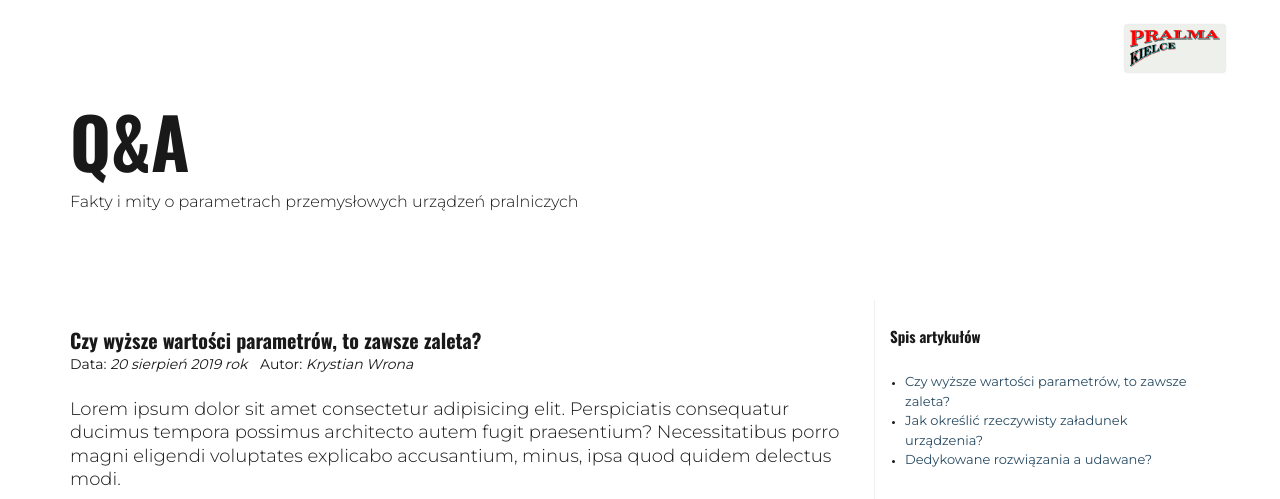
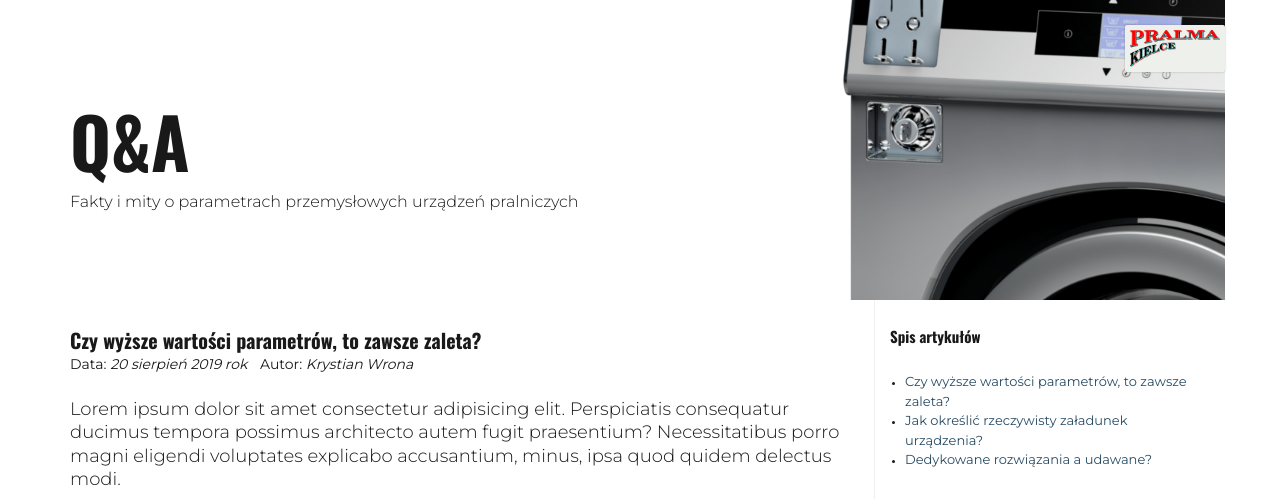
Before and after one commit to krystek77/pralma, a PHP site: page /pytania.html in a window 1280 px wide. Shown: the part 68-567 px from the top of the page. Run offline with PHP 8.4, Linux system fonts and the light colour scheme.

Commit message:
add background image to header

```diff
--- a/scss/qanda.scss
+++ b/scss/qanda.scss
@@ -140,6 +140,10 @@ body {
     flex-direction: column;
     justify-content: center;
     position: relative;
+    background: url(../resources/questions/img_header.png);
+    background-repeat: no-repeat;
+    background-position: 100% 0%;
+    background-size: contain;
 
     &__logo {
         position: absolute;
--- a/style/qanda.css
+++ b/style/qanda.css
@@ -207,6 +207,10 @@ body {
   flex-direction: column;
   justify-content: center;
   position: relative;
+  background: url(../resources/questions/img_header.png);
+  background-repeat: no-repeat;
+  background-position: 100% 0%;
+  background-size: contain;
 }
 .header__logo {
   position: absolute;
```
Also changed, not shown: resources/questions/img_header.png (added), 1 other file.
